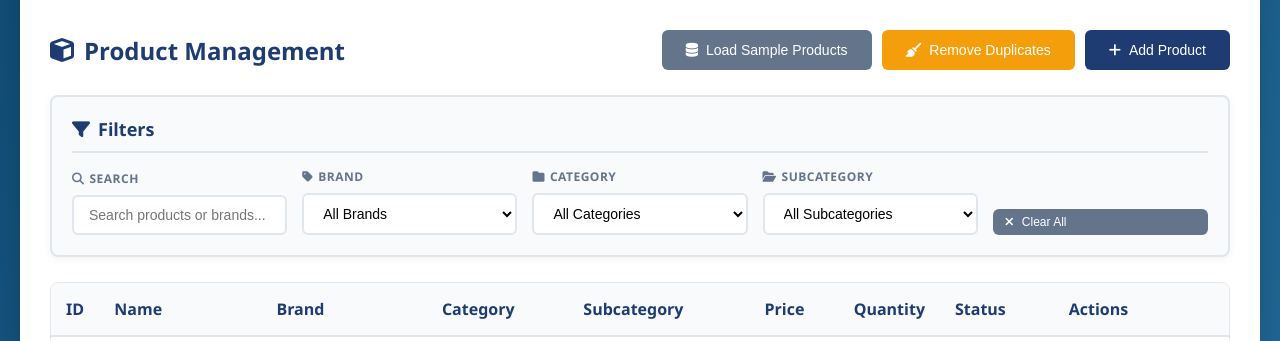
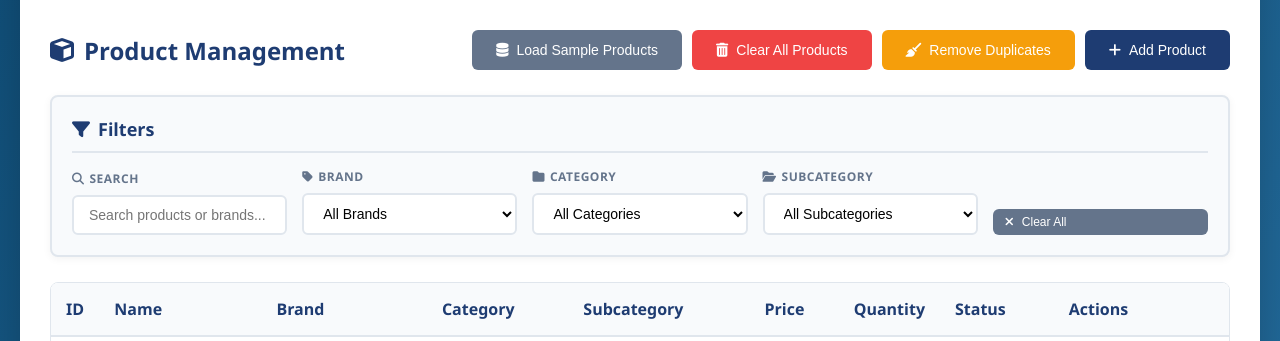
Before and after one commit to manzar06/inventory_management, a Flask app: page / in a window 1280 px wide. Shown: the part 166-507 px from the top of the page. Run offline with Flask 3, Linux system fonts and the light colour scheme; data comes from the database, SQL or seed files in the repository.

Commit message:
Add Clear All Products button functionality

```diff
--- a/app.py
+++ b/app.py
@@ -416,6 +416,28 @@ def cleanup_duplicates():
         conn.close()
         return jsonify({'success': False, 'error': str(e)}), 500
 
+@app.route('/api/clear-all-products', methods=['POST'])
+def clear_all_products():
+    """Clear all products and transactions from database"""
+    conn = get_db_connection()
+
+    try:
+        # Get count before deletion
+        product_count = conn.execute('SELECT COUNT(*) as count FROM products').fetchone()['count']
+
+        # Delete all transactions first (due to foreign key constraint)
+        conn.execute('DELETE FROM stock_transactions')
+
+        # Delete all products
+        conn.execute('DELETE FROM products')
+
+        conn.commit()
+        conn.close()
+        return jsonify({'success': True, 'message': f'All {product_count} products and transactions cleared'})
+    except Exception as e:
+        conn.close()
+        return jsonify({'success': False, 'error': str(e)}), 500
+
 @app.route('/api/seed', methods=['POST'])
 def seed_database():
     """Add sample products to database (only if database is empty)"""
--- a/static/script.js
+++ b/static/script.js
@@ -680,6 +680,34 @@ async function cleanupDuplicates() {
     }
 }
 
+async function clearAllProducts() {
+    if (!confirm('WARNING: This will delete ALL products and transactions from the database. This action cannot be undone. Are you sure you want to continue?')) {
+        return;
+    }
+
+    try {
+        const response = await fetch('/api/clear-all-products', {
+            method: 'POST'
+        });
+
+        const result = await response.json();
+
+        if (result.success) {
+            alert(result.message);
+            // Reload everything to clear filters and product list
+            await loadProducts();
+            await loadBrands();
+            await loadCategories();
+            loadSubcategories();
+        } else {
+            alert('Error: ' + (result.error || 'Failed to clear products'));
+        }
+    } catch (error) {
+        console.error('Error clearing products:', error);
+        alert('Error clearing products');
+    }
+}
+
 function exportCSV() {
     // Create a link element and trigger download
     const link = document.createElement('a');
--- a/templates/index.html
+++ b/templates/index.html
@@ -38,6 +38,9 @@
                 <div style="display: flex; gap: 10px;">
                     <button class="btn btn-secondary" onclick="seedDatabase()">
                         <i class="fas fa-database"></i> Load Sample Products
+                    </button>
+                    <button class="btn btn-danger" onclick="clearAllProducts()">
+                        <i class="fas fa-trash-alt"></i> Clear All Products
                     </button>
                     <button class="btn btn-secondary" onclick="cleanupDuplicates()" style="background: #f59e0b;">
                         <i class="fas fa-broom"></i> Remove Duplicates
```
